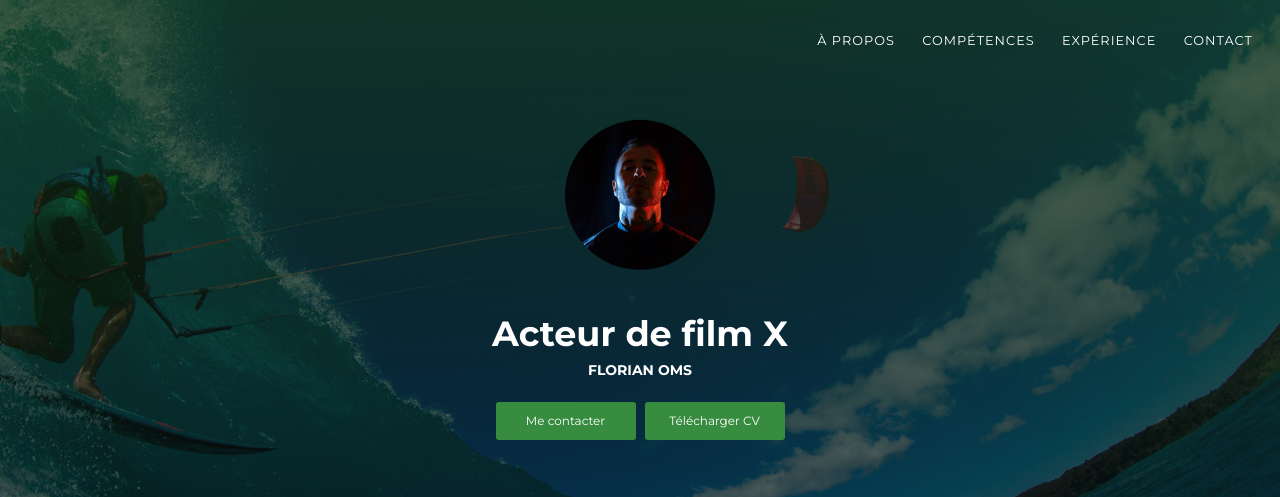
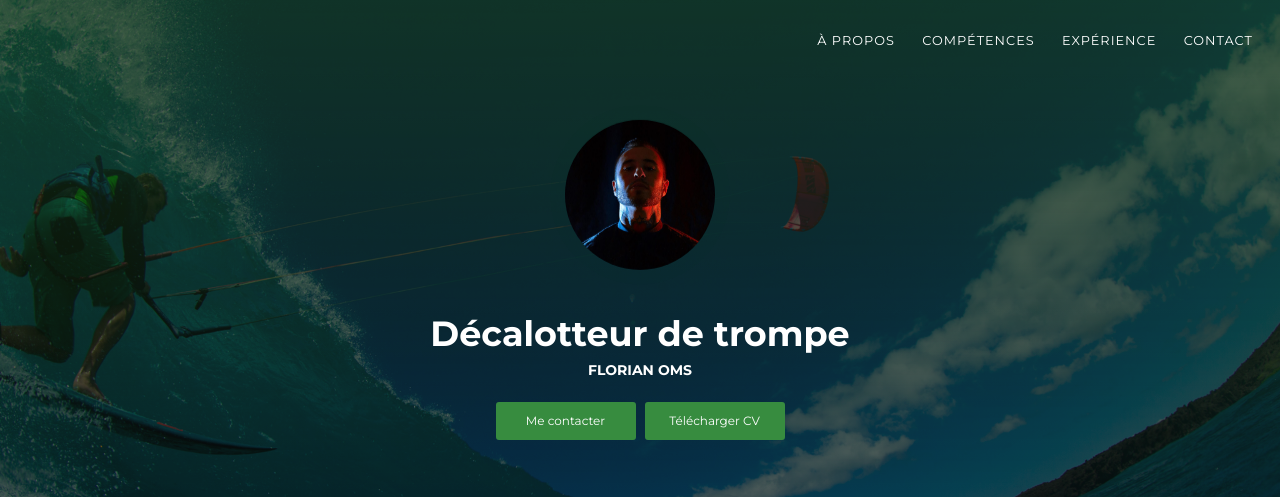
Before and after one commit to FlorianOMS/FlorianOMS.github.io, a plain HTML site: page index.html in a window 1280 px wide. Shown: the top 497 px of the page. Drawn offline with Linux system fonts and the light colour scheme.

Commit message:
Update index.html

```diff
--- a/index.html
+++ b/index.html
@@ -4,7 +4,7 @@
     <meta charset="UTF-8">
     <meta http-equiv="X-UA-Compatible" content="IE=edge">
     <meta name="viewport" content="width=device-width, initial-scale=1">
-    <title>CV de Florian OMS</title>
+    <title>Site de Florian OMS</title>
     <meta name="description">
     <link href="https://fonts.googleapis.com/css?family=Montserrat:400,700,200" rel="stylesheet">
     <link href="https://maxcdn.bootstrapcdn.com/font-awesome/latest/css/font-awesome.min.css" rel="stylesheet">
@@ -41,7 +41,7 @@
       <div class="container">
         <div class="content-center">
           <div class="cc-profile-image"><a href="#"><img src="images/flo.jpg" alt="Image"/></a></div>
-          <div class="h2 title">Acteur de film X</div>
+          <div class="h2 title">Décalotteur de trompe</div>
           <p class="category text-white">Florian OMS</p><a class="btn btn-primary smooth-scroll mr-2" href="#contact" data-aos="zoom-in" data-aos-anchor="data-aos-anchor">Me contacter</a><a class="btn btn-primary" href="#" data-aos="zoom-in" data-aos-anchor="data-aos-anchor">Télécharger CV</a>
         </div>
       </div>
```
